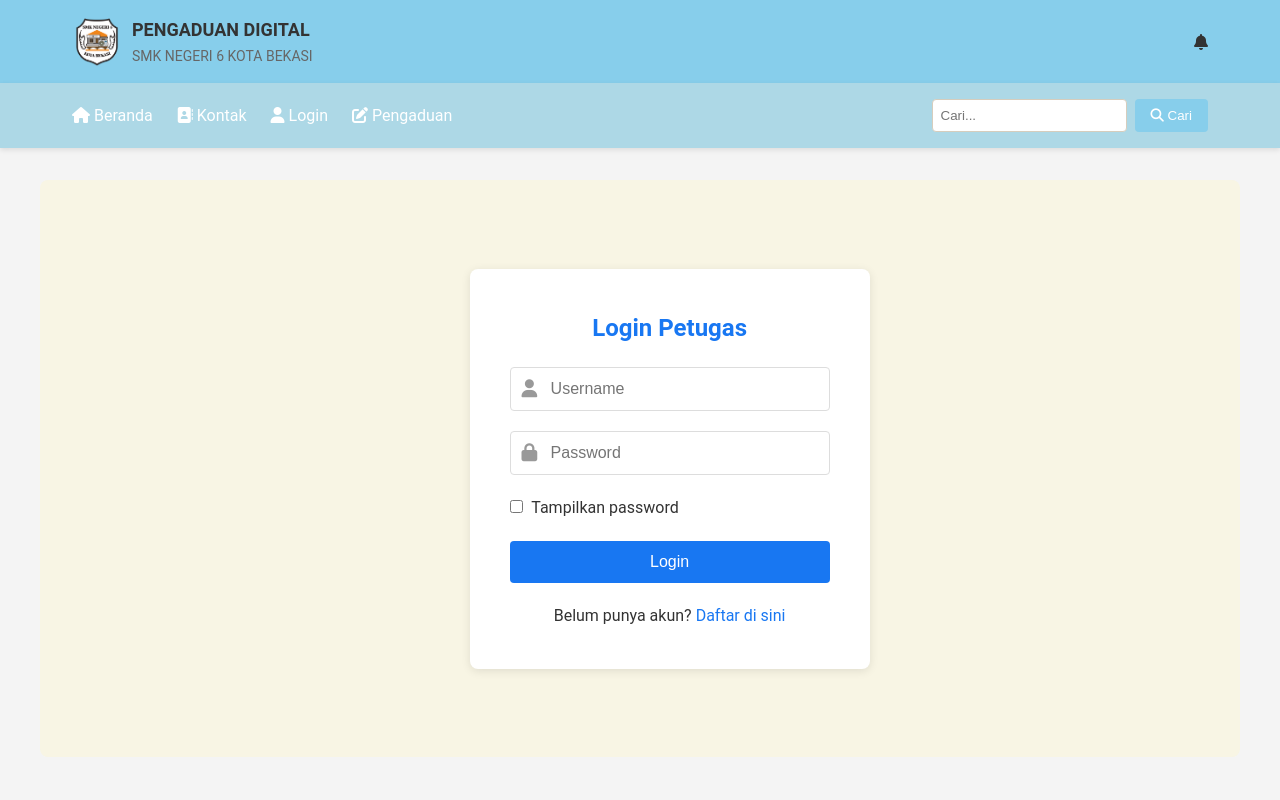
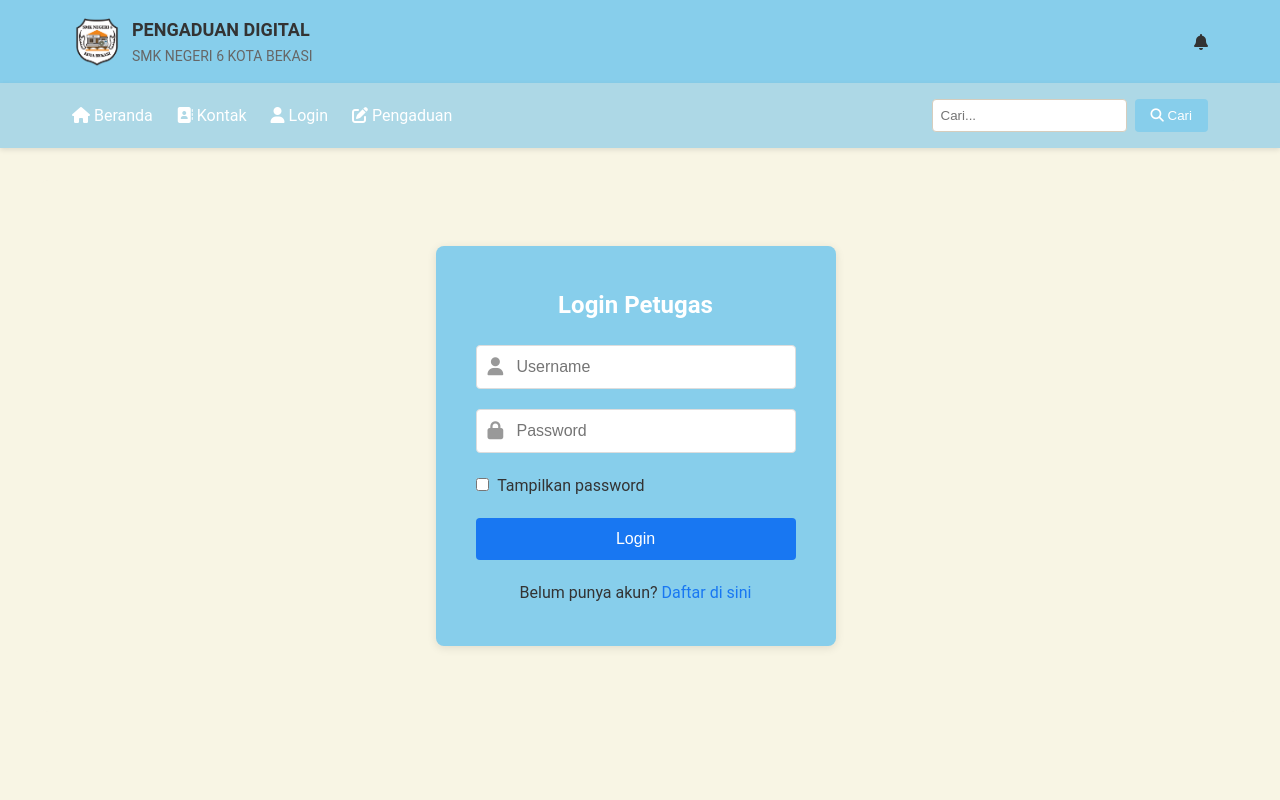
Before and after one commit to veroxciro/pengaduan, a PHP site: page /pengaduandigital/index.php?page=loginpetugas in a window 1280 px wide. Run offline with PHP 8.4, Linux system fonts and the light colour scheme; some libraries are stand-ins or nearby versions.

Commit message:
Update loginpetugas.php

```diff
--- a/pages/operator/loginpetugas.php
+++ b/pages/operator/loginpetugas.php
@@ -8,7 +8,7 @@
     <style>
         body {
             font-family: 'Roboto', Arial, sans-serif;
-            background-color: #f4f4f4;
+            background-color: #; /* warna buat background body login */
             display: block;
             justify-content: center;
             align-items: center;
@@ -17,18 +17,18 @@
         }
 
         .login-box {
-            background-color: #fff;
+            background-color: #87ceeb;
             border-radius: 8px;
             box-shadow: 0 2px 10px rgba(0, 0, 0, 0.1);
             padding: 40px;
             width: 100%;
             max-width: 400px;
-            margin: 5% 35%;
+            margin: 3% 32%;
         }
 
         .login-box h2 {
             text-align: center;
-            color: #1877f2;
+            color: #ffffff;
             margin-bottom: 20px;
             font-size: 24px;
         }
```
